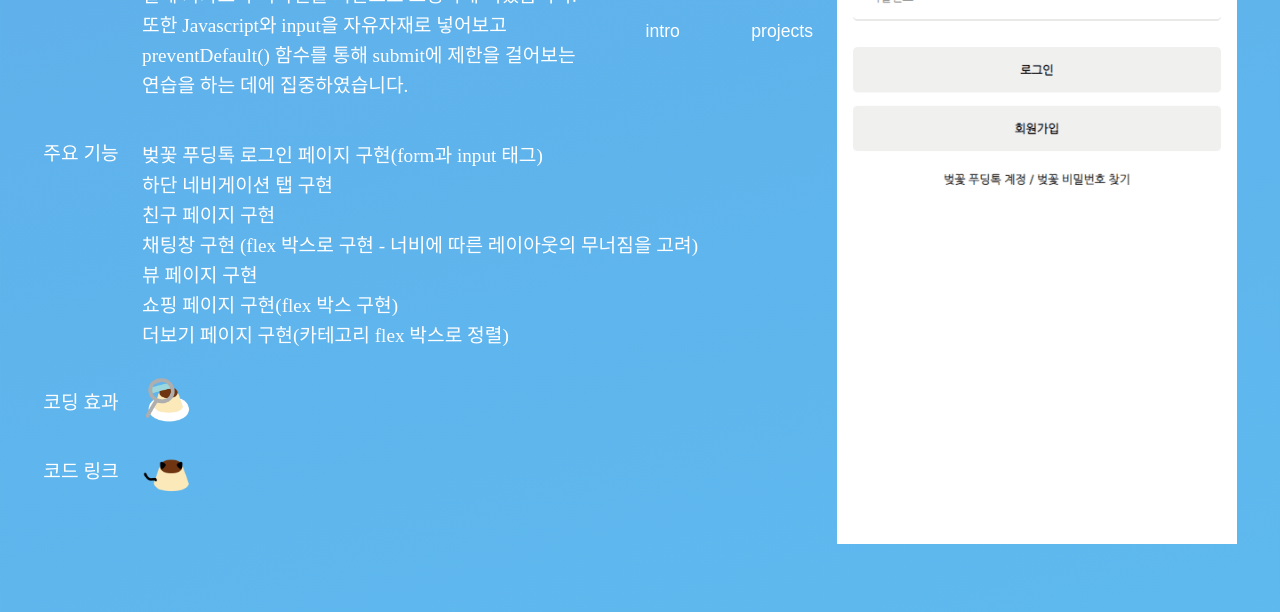
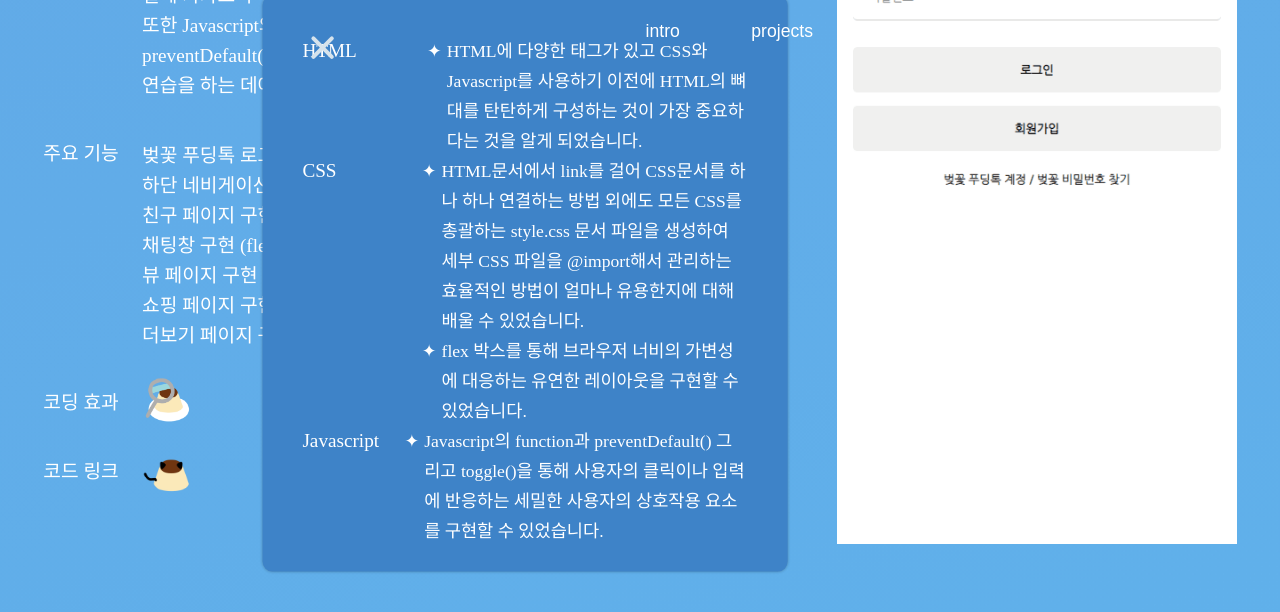
Before and after one commit to chamypuppy/2022-portfolio, a plain HTML site: page 푸딩비 포폴/index.html in a window 1280 px wide. Both pictures are taken after a click on the picture 167 px from the left and 2659 px from the top of the page. Shown: the part 2259-2871 px from the top of the page. Drawn offline with Linux system fonts and the light colour scheme; a web font is replaced by a local one.

Commit message:
2022 푸딩비 포폴 디자인 개선 ver
프로젝트1의 코딩효과에 대한 팝업창을 만들었다! 푸딩 아이콘을 누르면 팝업창이 나오는 형태인데 첫 번째는 잘 되지만, 두 번째 실행 때에는 id show가 존재하지 않아
자바스크립트에서 id show를 다시 삽입하여 푸딩 아이콘을 다시 누르면 다시 팝업창이 나오는 상태가 될 수 있도록 많이 고민 중이다.
조건문의 조건이 적절한 형태가 아니었는지, 아직까지는 id show가 다시 생성되지 않는다.
방법을 고안하며 현재 할 수 있는 팝업창 미디어쿼리를 잘 짜보아야겠다.

```diff
--- a/푸딩비 포폴/css/main.css
+++ b/푸딩비 포폴/css/main.css
@@ -1,9 +1,13 @@
 html {
   height: 1000%;
+  height: 10000%;
+  height: 2000%;
+  height: 1500%;
 }
 
 body {
-  height: 100%;
+  /* height: 100%; */
+  height: 100vh;
   background-repeat: no-repeat;
   background-attachment: fixed;
   background: rgb(206, 197, 228);
--- a/푸딩비 포폴/css/nav.css
+++ b/푸딩비 포폴/css/nav.css
@@ -127,15 +127,11 @@
   top: 35px;
 }
 
-.nav__hamburger.active__hamburger span:first-child {
+.nav__hamburger.active__close__btn span:first-child {
   transform: translateY(15px) rotate(-45deg);
 }
 
-.nav__hamburger.active__hamburger span:nth-child(2){
-  opacity: 0;
-}
-
-.nav__hamburger.active__hamburger span:last-child{
+.nav__hamburger.active__close__btn span:last-child{
   transform: translateY(-20px) rotate(45deg);
 }
 
--- a/푸딩비 포폴/css/project1.css
+++ b/푸딩비 포폴/css/project1.css
@@ -89,7 +89,7 @@
 }
 
 
-.project__contents-img--wrapper {
+.project1__contents-img--wrapper {
   display: flex;
   flex-direction: column;
 }
--- /dev/null
+++ b/푸딩비 포폴/css/project1__popup.css
@@ -0,0 +1,152 @@
+.project1__popup {
+  position: relative;
+  width: 100%;
+  height: 100%;
+}
+
+#show {
+  /* visibility: hidden; */
+  /* transition: all 0.5s ease-in-out; */
+}
+
+
+
+/* 팝업창 클로즈 버튼 */
+
+.popup__close {
+  display: flex;
+}
+
+.popup__close--wrapper {
+  position: relative;
+  top: 35px;
+  left: 45px;
+  width: 30px;
+  height: 45px;
+  position: fixed; /* 무조건!! */
+  /* z-index: 200; */
+}
+
+.close__btn {
+  background-color: transparent;
+  border: none;
+  cursor: pointer;
+}
+
+.close__btn span {
+  position: absolute;
+  width: 100%;
+  height: 4px;
+  top: 0;
+  right: 0;
+  background-color: #fff;
+  background-color: rgb(214, 227, 236);
+  /* background-color: rgb(29, 102, 154); */
+  border-radius: 4px;
+}
+
+.close__btn span:first-child {
+  top: 0;
+  transform: translateY(15px) rotate(-45deg);
+}
+
+.close__btn span:last-child {
+  top: 35px;
+  transform: translateY(-20px) rotate(45deg);
+}
+
+.popup__close--wrapper.active__hamburger span:first-child {
+
+}
+
+.popup__close--wrapper.active__hamburger span:last-child{
+
+}
+
+/* .popup__close--wrapper.active__hamburger span:first-child {
+  transform: translateY(15px) rotate(-45deg);
+}
+
+.popup__close--wrapper.active__hamburger span:last-child{
+  transform: translateY(-20px) rotate(45deg);
+} */
+
+.active {
+  display: none;
+}
+
+
+/* 팝업창 상자와 글씨들 */
+
+.project1__popup--wrapper {
+  position: absolute;
+  top: -71%;
+  left: 41%;
+  /* transform: translate(-50%, -50%); */
+  background-color: #3e83c8;
+  /* background-color: #5590ca; */
+  /* background-color: #4180be; */
+  box-shadow: 0 0px 3px rgba(0, 0, 0, 0.3);
+  border-radius: 10px;
+  padding: 40px;
+
+  /* 임시 지정 */
+  width: 800px;
+  height: 700px;
+  /* width: 40%; */
+  width: 41%;
+  height: 72%;
+  transform: translate(-50%, -40%);
+  color: #fff;
+  font-family: 'NanumSquare';
+  display: flex;
+  flex-direction: column;
+  justify-content: space-around;
+}
+
+.project1__popup--text-wrapper {
+  display: flex;
+  line-height: 30px;
+}
+
+.project1__popup--title {
+  font-family: 'NanumSquareExtraBold';
+}
+
+.project1__popup--title h2{
+  font-size: 1.2rem;
+}
+
+
+.project1__popup--text--wrapper1 {
+  margin-left: 40px;
+  margin-left: 85px;
+}
+
+.project1__popup--text--wrapper2 {
+  margin-left: 50px;
+  margin-left: 100px;
+}
+
+.project1__popup--text--wrapper3 {
+  margin-left: 40px;
+}
+
+
+.project1__popup--text1,
+.project1__popup--text2,
+.project1__popup--text3 {
+  font-size: 1.1rem;
+  list-style: "🍮";
+  list-style: "✦";
+  padding-left: 5px;
+  /* list-style-image: url("./me.jpg"); */
+}
+
+
+
+@media screen and (max-width: 1669px) {
+  .popup__close--wrapper {
+    left: 45px;
+  }
+}
--- a/푸딩비 포폴/css/style.css
+++ b/푸딩비 포폴/css/style.css
@@ -3,4 +3,5 @@
 @import "main.css";
 @import "intro.css";
 @import "project1.css";
+@import "project1__popup.css";
 /* @import "project2.css"; */
--- a/푸딩비 포폴/index.html
+++ b/푸딩비 포폴/index.html
@@ -159,7 +159,7 @@
           <li> <span class="project__sentence-bold">더보기 페이지</span> 구현(카테고리 flex 박스로 정렬)</li>
         </ul>
 
-        <div class="project__contents-img--wrapper">
+        <div class="project1__contents-img--wrapper">
           <img class="project1__category4--sentence" src="imgs/project__pudding--magnifier.png" />
 
           <a href="https://github.com/chamypuppy/kokoa-clone/commit/c2d6ccf4a2d815a65687043abf8a1ae66e43d216"
@@ -169,9 +169,61 @@
         </div>
       </div>
 
+
+
+
       <!-- <div class="project1__gif--wrapper"> -->
       <img class="project1__gif" src="imgs/project1__pudding_talk--gif.gif" />
       <!-- </div> -->
+
+    </div>
+  </div>
+
+  <div class="project1__popup" id="show">
+    <!-- window -->
+    <div class="project1__popup--wrapper">
+      <!-- popup -->
+
+      <div class="popup__close">
+        <div class="popup__close--wrapper">
+          <button class="close__btn">
+            <span></span>
+            <span></span>
+          </button>
+        </div>
+      </div>
+
+      <div class="project1__popup--text-wrapper">
+        <div class="project1__popup--title">
+          <h2>HTML</h2>
+        </div>
+        <ul class="project1__popup--text--wrapper1">
+          <li class="project1__popup--text1">HTML에 다양한 태그가 있고 CSS와 Javascript를 사용하기 이전에 HTML의 뼈대를 탄탄하게 구성하는 것이 가장
+            중요하다는 것을 알게 되었습니다.</li>
+        </ul>
+      </div>
+
+
+      <div class="project1__popup--text-wrapper">
+        <div class="project1__popup--title">
+          <h2>CSS</h2>
+        </div>
+        <ul class="project1__popup--text--wrapper2">
+          <li class="project1__popup--text2">HTML문서에서 link를 걸어 CSS문서를 하나 하나 연결하는 방법 외에도 모든 CSS를 총괄하는 style.css 문서 파일을
+            생성하여 세부 CSS 파일을 @import해서 관리하는 효율적인 방법이 얼마나 유용한지에 대해 배울 수 있었습니다.</li>
+          <li class="project1__popup--text2">flex 박스를 통해 브라우저 너비의 가변성에 대응하는 유연한 레이아웃을 구현할 수 있었습니다.</li>
+        </ul>
+      </div>
+
+      <div class="project1__popup--text-wrapper">
+        <div class="project1__popup--title">
+          <h2>Javascript</h2>
+        </div>
+        <ul class="project1__popup--text--wrapper3">
+          <li class="project1__popup--text3">Javascript의 function과 preventDefault() 그리고 toggle()을 통해 사용자의 클릭이나 입력에
+            반응하는 세밀한 사용자의 상호작용 요소를 구현할 수 있었습니다.</li>
+        </ul>
+      </div>
 
     </div>
   </div>
@@ -180,8 +232,8 @@
 
 
 
-
   <script src="js/hamburger.js"></script>
+  <script src="js/project1__popup.js"></script>
 </body>
 
 </html>
--- /dev/null
+++ b/푸딩비 포폴/js/project1__popup.js
@@ -0,0 +1,50 @@
+const buttonImg = document.querySelector(".project1__category4--sentence");
+const popUp = document.querySelector(".project1__popup");
+const show = document.getElementById("show");
+
+
+function buttonClick(){
+  popUp.removeAttribute('id');
+}
+
+buttonImg.addEventListener("click", buttonClick)
+
+
+
+const closeIcon = document.querySelector(".close__btn");
+
+closeIcon.addEventListener("click", (event) => {
+  event.currentTarget.classList.toggle("active__close__btn")
+  popUp.classList.toggle("active");
+});
+
+
+// if(buttonImg.classList.contains("active") === true) {
+//   popUp.id = "show";
+//   buttonImg.addEventListener("click", buttonClick)
+//   buttonClick()
+// }
+
+// if(buttonImg.classList.contains("active") === true) {
+//   popUp.id = "show";
+//   buttonImg.addEventListener("click", buttonClick)
+//   buttonClick()
+// }
+
+
+// if(document.getElementById("show") !== true) {
+//   popUp.id = "show";
+//   buttonImg.addEventListener("click", buttonClick)
+//   buttonClick()
+// }
+
+
+/* 왜 안되는 걸까ㅠㅠ */
+
+if(document.getElementById("show") === null) {
+  popUp.id = "show";
+  buttonClick()
+}
+
+
+buttonImg.addEventListener("click", buttonClick)
```
